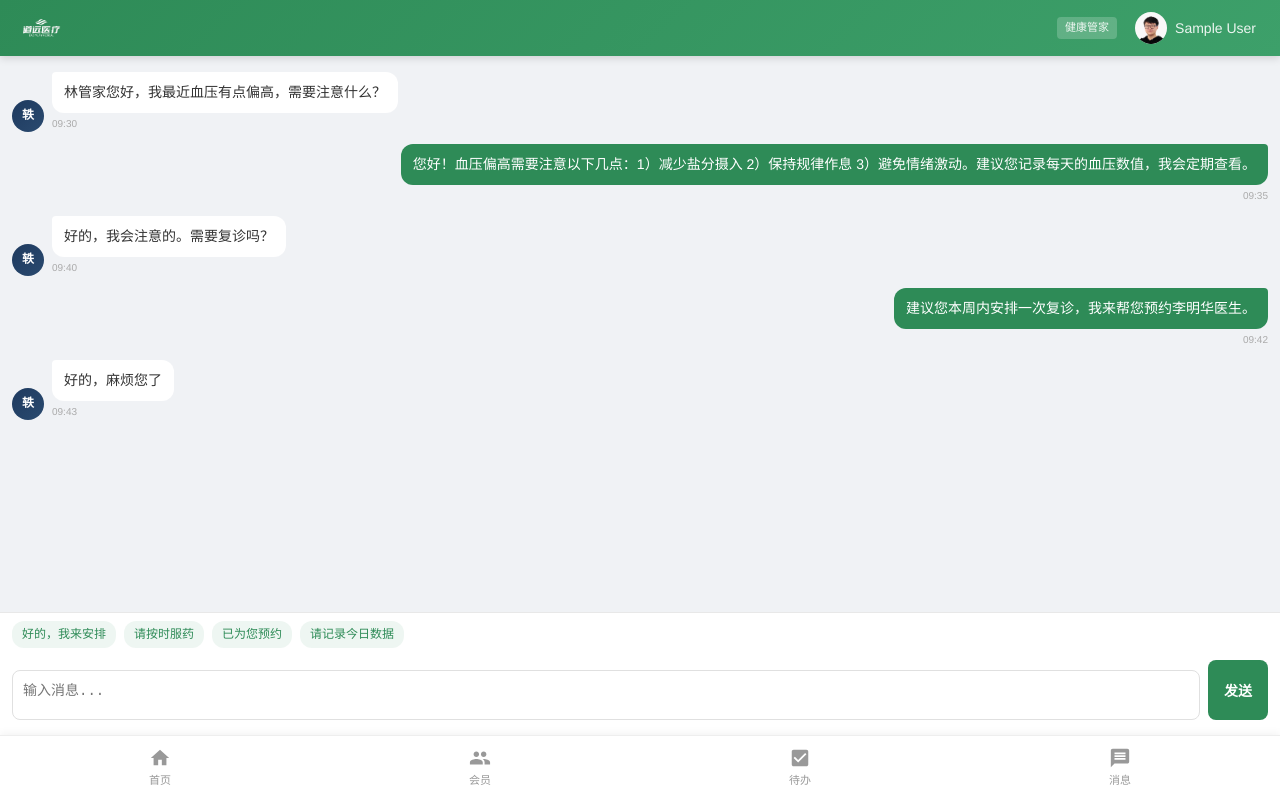
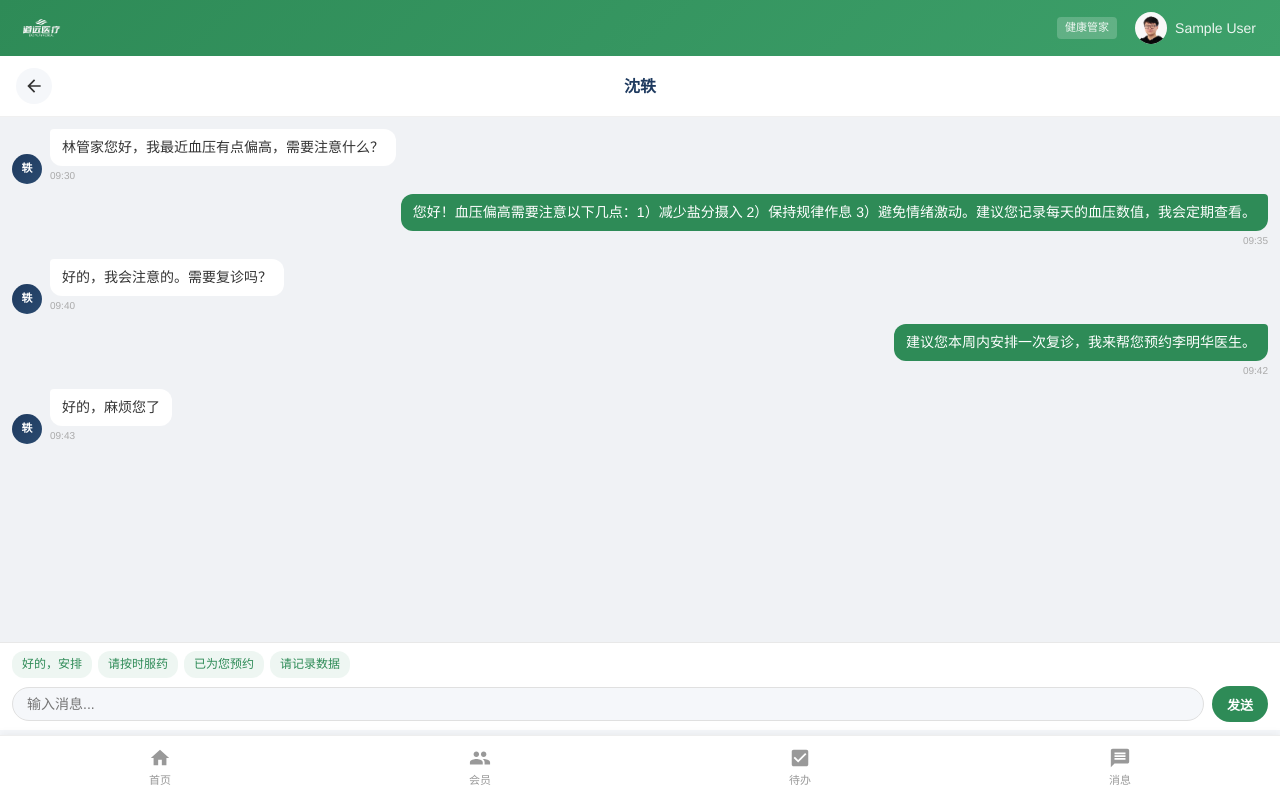
Before and after one commit to cnshenyi/daoyuan-health-demo, a Vue app: page /manager/messages/1 in a window 1280 px wide. Built offline with nearby package versions, Linux system fonts and the light colour scheme; sample sign-in values are in the browser's storage.

Commit message:
fix: 各功能页加返回按钮，待办按类型跳转，消息详情适配手机端

```diff
--- /dev/null
+++ b/src/components/PageNavBar.vue
@@ -0,0 +1,56 @@
+<template>
+  <div class="page-nav-bar">
+    <button class="back-btn" @click="router.back()">
+      <svg viewBox="0 0 24 24" fill="currentColor"><path d="M20 11H7.83l5.59-5.59L12 4l-8 8 8 8 1.41-1.41L7.83 13H20v-2z"/></svg>
+    </button>
+    <h2 class="page-nav-title">{{ title }}</h2>
+    <div class="page-nav-right">
+      <slot name="right" />
+    </div>
+  </div>
+</template>
+
+<script setup lang="ts">
+import { useRouter } from 'vue-router'
+const router = useRouter()
+defineProps<{ title: string }>()
+</script>
+
+<style scoped>
+.page-nav-bar {
+  display: flex;
+  align-items: center;
+  padding: 12px 16px;
+  background: #fff;
+  border-bottom: 1px solid #f0f0f0;
+  position: sticky;
+  top: 0;
+  z-index: 10;
+}
+.back-btn {
+  width: 36px;
+  height: 36px;
+  display: flex;
+  align-items: center;
+  justify-content: center;
+  background: #f5f7fa;
+  border: none;
+  border-radius: 50%;
+  cursor: pointer;
+  flex-shrink: 0;
+}
+.back-btn svg { width: 20px; height: 20px; color: #333; }
+.page-nav-title {
+  flex: 1;
+  font-size: 16px;
+  font-weight: 600;
+  color: #1E3A5F;
+  margin: 0;
+  text-align: center;
+}
+.page-nav-right {
+  width: 36px;
+  display: flex;
+  justify-content: flex-end;
+}
+</style>
--- a/src/views/manager/ManagerNotes.vue
+++ b/src/views/manager/ManagerNotes.vue
@@ -1,5 +1,6 @@
 <template>
   <div class="notes-page">
+    <PageNavBar title="病程记录" />
     <!-- 新建记录入口 -->
     <div class="new-note-bar">
       <span class="new-note-label">{{ memberName }} 的病程记录</span>
@@ -54,6 +55,7 @@
 import { ref, computed } from 'vue'
 import { useRoute } from 'vue-router'
 import { mockProgressNotes, mockMemberProfiles } from '@/mock/data'
+import PageNavBar from '@/components/PageNavBar.vue'
 import { ElMessage } from 'element-plus'
 
 const route = useRoute()
--- a/src/views/manager/MemberDetail.vue
+++ b/src/views/manager/MemberDetail.vue
@@ -1,5 +1,6 @@
 <template>
   <div class="member-detail">
+    <PageNavBar :title="member.name" />
     <!-- 会员头部信息 -->
     <div class="member-hero">
       <div class="hero-avatar" :class="member.gender">{{ member.name.slice(-1) }}</div>
@@ -134,6 +135,7 @@
 import { computed, ref } from 'vue'
 import { useRoute, useRouter } from 'vue-router'
 import { mockMemberProfiles, mockProgressNotes } from '@/mock/data'
+import PageNavBar from '@/components/PageNavBar.vue'
 import { ElMessage } from 'element-plus'
 
 const route = useRoute()
--- a/src/views/manager/MemberHealthData.vue
+++ b/src/views/manager/MemberHealthData.vue
@@ -1,5 +1,6 @@
 <template>
   <div class="health-data-page">
+    <PageNavBar title="健康数据" />
     <div class="section">
       <h3 class="section-title">血糖记录</h3>
       <div class="chart-placeholder">
@@ -74,6 +75,7 @@ const weightData = [
   { date: '03-15', val: 75.2 },
   { date: '03-22', val: 74.9 },
 ]
+import PageNavBar from '@/components/PageNavBar.vue'
 const statusText: Record<string, string> = { normal: '正常', high: '偏高', low: '偏低', critical: '危急' }
 </script>
 
--- a/src/views/manager/MemberServiceProgress.vue
+++ b/src/views/manager/MemberServiceProgress.vue
@@ -1,5 +1,6 @@
 <template>
   <div class="service-progress-page">
+    <PageNavBar title="服务进度" />
     <div v-for="svc in services" :key="svc.id" class="service-card">
       <div class="svc-header">
         <div class="svc-icon" :style="{ background: svc.color + '18', color: svc.color }">
@@ -26,6 +27,7 @@
 </template>
 
 <script setup lang="ts">
+import PageNavBar from '@/components/PageNavBar.vue'
 const svcStatusText: Record<string, string> = { active: '进行中', completed: '已完成', pending: '待开始' }
 
 const services = [
--- a/src/views/manager/MessageDetail.vue
+++ b/src/views/manager/MessageDetail.vue
@@ -1,5 +1,7 @@
 <template>
   <div class="message-detail">
+    <PageNavBar :title="conv.name" />
+
     <!-- 聊天记录 -->
     <div class="chat-body" ref="chatBody">
       <div v-for="msg in messages" :key="msg.id" :class="['msg-row', msg.from === 'me' ? 'mine' : 'theirs']">
@@ -17,7 +19,7 @@
         <span v-for="t in quickReplies" :key="t" class="quick-tag" @click="inputText = t">{{ t }}</span>
       </div>
       <div class="input-row">
-        <textarea v-model="inputText" class="chat-input" rows="2" placeholder="输入消息..."></textarea>
+        <input v-model="inputText" class="chat-input" placeholder="输入消息..." @keyup.enter="sendMsg" />
         <button class="send-btn" @click="sendMsg">发送</button>
       </div>
     </div>
@@ -27,6 +29,7 @@
 <script setup lang="ts">
 import { ref, nextTick, onMounted } from 'vue'
 import { useRoute } from 'vue-router'
+import PageNavBar from '@/components/PageNavBar.vue'
 
 const route = useRoute()
 const convId = Number(route.params.convId)
@@ -54,7 +57,7 @@ const messages = ref([
 const inputText = ref('')
 const chatBody = ref<HTMLElement | null>(null)
 
-const quickReplies = ['好的，我来安排', '请按时服药', '已为您预约', '请记录今日数据']
+const quickReplies = ['好的，安排', '请按时服药', '已为您预约', '请记录数据']
 
 const sendMsg = () => {
   if (!inputText.value.trim()) return
@@ -72,21 +75,106 @@ onMounted(() => nextTick(() => chatBody.value?.scrollTo({ top: chatBody.value.sc
 </script>
 
 <style scoped>
-.message-detail { display: flex; flex-direction: column; height: calc(100vh - 120px); background: #f0f2f5; }
-.chat-body { flex: 1; overflow-y: auto; padding: 16px 12px; display: flex; flex-direction: column; gap: 12px; }
+.message-detail {
+  display: flex;
+  flex-direction: column;
+  height: 100%;
+  max-height: calc(100vh - 56px - 60px);
+  background: #f0f2f5;
+  overflow: hidden;
+}
+
+.chat-body {
+  flex: 1;
+  overflow-y: auto;
+  padding: 12px;
+  display: flex;
+  flex-direction: column;
+  gap: 10px;
+  -webkit-overflow-scrolling: touch;
+}
+
 .msg-row { display: flex; align-items: flex-end; gap: 8px; }
 .msg-row.mine { flex-direction: row-reverse; }
-.msg-avatar { width: 32px; height: 32px; border-radius: 50%; background: linear-gradient(135deg, #1E3A5F, #2a4a6f); color: #fff; font-size: 12px; font-weight: 700; display: flex; align-items: center; justify-content: center; flex-shrink: 0; }
-.msg-bubble { max-width: 70%; display: flex; flex-direction: column; gap: 3px; }
+
+.msg-avatar {
+  width: 30px;
+  height: 30px;
+  border-radius: 50%;
+  background: linear-gradient(135deg, #1E3A5F, #2a4a6f);
+  color: #fff;
+  font-size: 11px;
+  font-weight: 700;
+  display: flex;
+  align-items: center;
+  justify-content: center;
+  flex-shrink: 0;
+}
+
+.msg-bubble { max-width: 75%; display: flex; flex-direction: column; gap: 2px; }
 .bubble-other .msg-text { background: #fff; color: #333; border-radius: 4px 12px 12px 12px; }
 .bubble-me .msg-text { background: #2E8B57; color: #fff; border-radius: 12px 4px 12px 12px; }
-.msg-text { font-size: 14px; padding: 10px 12px; margin: 0; line-height: 1.5; }
-.msg-time { font-size: 10px; color: #aaa; text-align: right; }
-.bubble-other .msg-time { text-align: left; }
-.chat-input-bar { background: #fff; border-top: 1px solid #e8e8e8; padding: 8px 12px 16px; }
-.template-row { display: flex; flex-wrap: nowrap; overflow-x: auto; gap: 8px; margin-bottom: 8px; padding-bottom: 4px; }
-.quick-tag { white-space: nowrap; font-size: 12px; padding: 4px 10px; background: rgba(46,139,87,0.08); color: #2E8B57; border-radius: 12px; cursor: pointer; flex-shrink: 0; }
-.input-row { display: flex; gap: 8px; align-items: flex-end; }
-.chat-input { flex: 1; border: 1px solid #e0e0e0; border-radius: 8px; padding: 8px 10px; font-size: 14px; resize: none; outline: none; }
-.send-btn { width: 60px; height: 60px; background: #2E8B57; color: #fff; border: none; border-radius: 8px; font-size: 14px; font-weight: 600; cursor: pointer; flex-shrink: 0; }
+.msg-text { font-size: 14px; padding: 8px 12px; margin: 0; line-height: 1.5; word-break: break-word; }
+.msg-time { font-size: 10px; color: #aaa; }
+.bubble-me .msg-time { text-align: right; }
+
+.chat-input-bar {
+  background: #fff;
+  border-top: 1px solid #e8e8e8;
+  padding: 8px 12px;
+  padding-bottom: calc(8px + env(safe-area-inset-bottom, 0px));
+  flex-shrink: 0;
+}
+
+.template-row {
+  display: flex;
+  overflow-x: auto;
+  gap: 6px;
+  margin-bottom: 8px;
+  -webkit-overflow-scrolling: touch;
+}
+
+.template-row::-webkit-scrollbar { display: none; }
+
+.quick-tag {
+  white-space: nowrap;
+  font-size: 12px;
+  padding: 4px 10px;
+  background: rgba(46,139,87,0.08);
+  color: #2E8B57;
+  border-radius: 12px;
+  cursor: pointer;
+  flex-shrink: 0;
+}
+
+.input-row {
+  display: flex;
+  gap: 8px;
+  align-items: center;
+}
+
+.chat-input {
+  flex: 1;
+  border: 1px solid #e0e0e0;
+  border-radius: 20px;
+  padding: 8px 14px;
+  font-size: 14px;
+  outline: none;
+  background: #f5f7fa;
+}
+
+.chat-input:focus { border-color: #2E8B57; background: #fff; }
+
+.send-btn {
+  width: 56px;
+  height: 36px;
+  background: #2E8B57;
+  color: #fff;
+  border: none;
+  border-radius: 18px;
+  font-size: 13px;
+  font-weight: 600;
+  cursor: pointer;
+  flex-shrink: 0;
+}
 </style>
```
Also changed, not shown: src/views/manager/ManagerDashboard.vue (+14 -5 lines).
